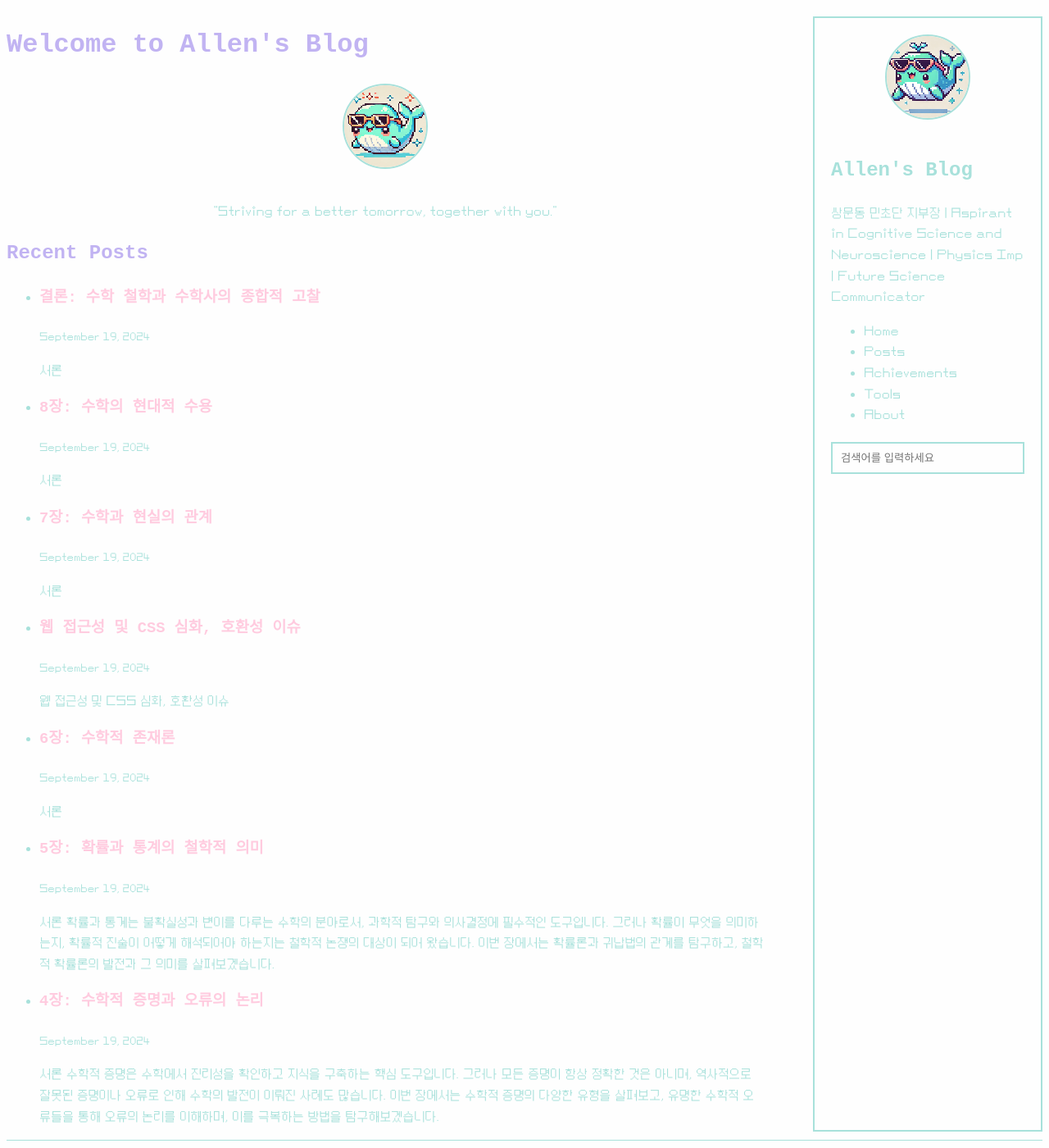
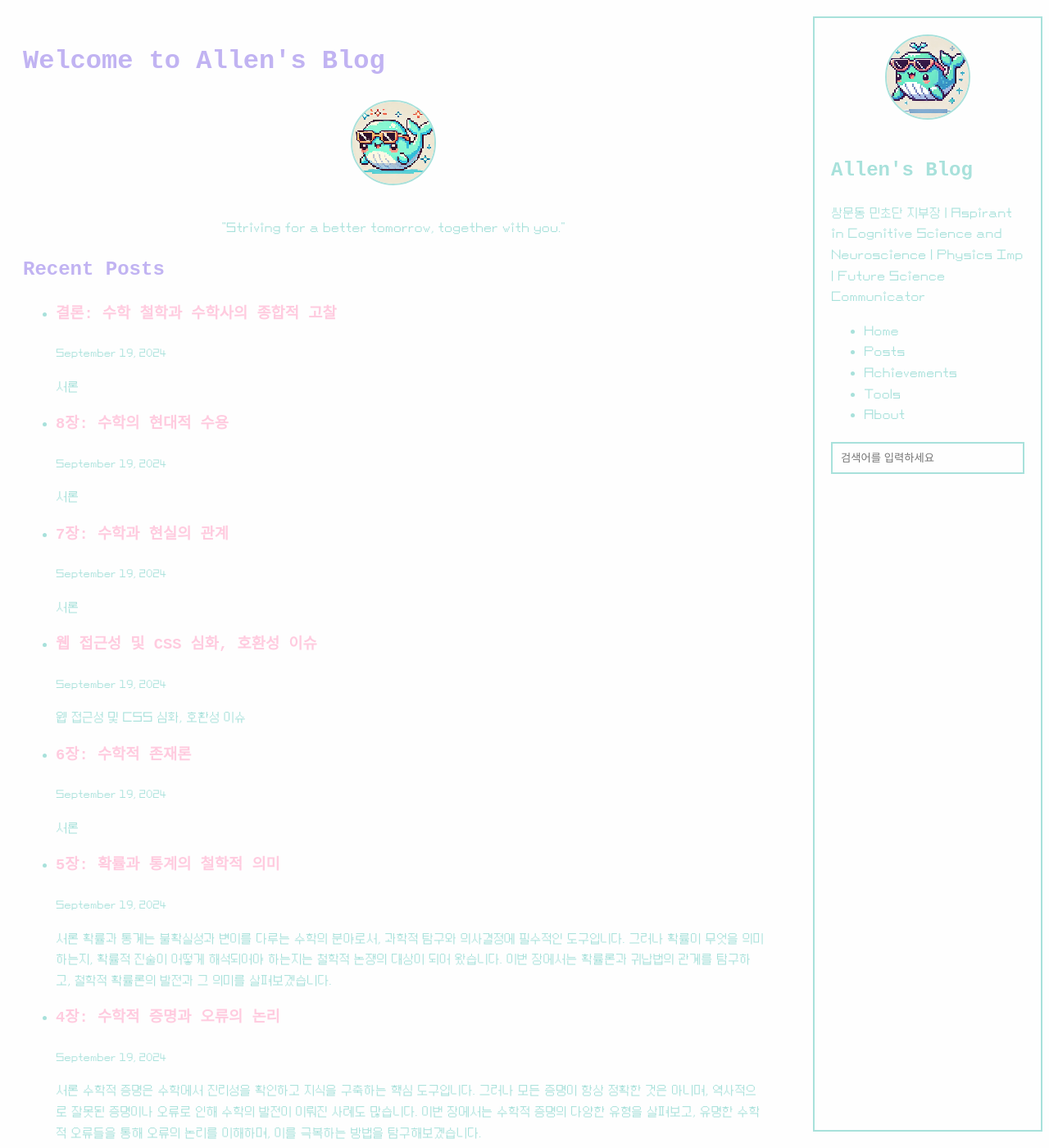
Before and after one commit to allenkang92/allenkang92.github.io, a Jekyll site: the page built from index.html, in a window 1280 px wide and 1400 px high. Shown: the whole window at 82% size. Built offline with Jekyll 4.4.1, drawn with Linux system fonts in a browser that asks for light colours; some web fonts are replaced.

```diff
--- a/assets/css/style.css
+++ b/assets/css/style.css
@@ -29,17 +29,17 @@
 
 /* 전체 레이아웃 */
 .layout-container {
-  max-width: 1200px;
-  margin: 20px auto; /* 모든 방향으로 여백 동일하게 적용 */
-  padding: 20px;
-  box-sizing: border-box;
+  max-width: 1200px !important;
+  margin: 40px auto !important; /* 여백 조정 */
+  padding: 20px !important;
+  box-sizing: border-box !important;
 }
 
 /* 메인 콘텐츠 */
 .main-content {
   float: left !important;
-  width: calc(100% - 340px) !important; /* 사이드바를 제외한 너비 */
-  padding-right: 20px !important; /* 내부 여백 */
+  width: calc(100% - 320px) !important; /* 사이드바를 제외한 너비 */
+  padding: 20px !important; /* 모든 방향으로 동일한 내부 여백 */
   box-sizing: border-box !important;
 }
 
@@ -73,7 +73,7 @@
 
 /* 전체 텍스트 스타일 */
 body {
-  font-family: 'PFStardust', monospace;
+  font-family: 'PFStardust', monospace !important;
   line-height: 1.6 !important;
   color: #A8E1DB !important;
   background-color: #fefefe !important;
@@ -82,7 +82,7 @@
 
 /* 프로필 스타일 */
 .profile {
-  text-align: center;
+  text-align: center !important;
   margin-bottom: 20px !important;
 }
 
```
Also changed, not shown: assets/css/main.css (+8 -8 lines).
